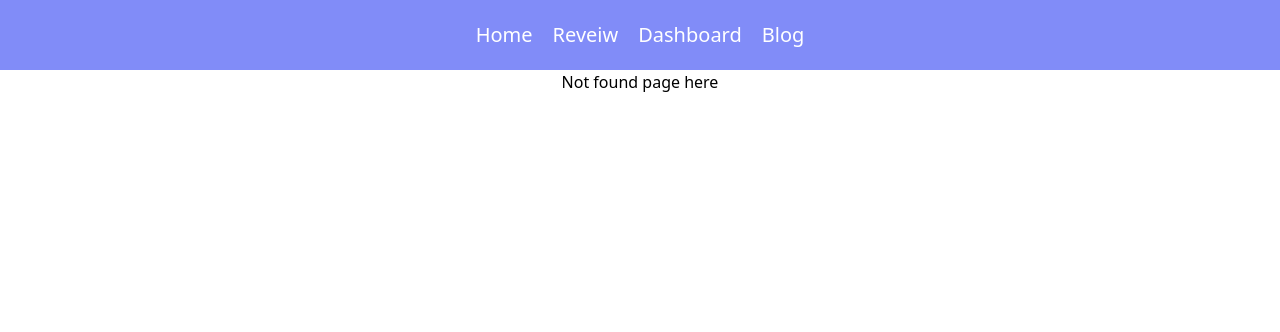
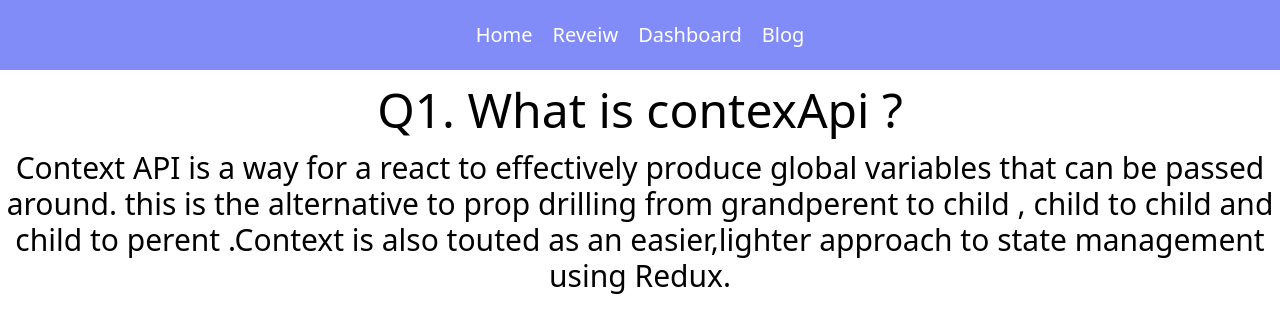
Before and after one commit to sagor15/product-analysists, a React (Create React App) app: page /blog in a window 1280 px wide. Before the commit this address had no page. Shown: the top 332 px of the page. Built offline with nearby package versions, Linux system fonts and the light colour scheme.

Commit message:
added a charts and netlify 404 solve

```diff
--- a/src/App.js
+++ b/src/App.js
@@ -1,5 +1,7 @@
 import { Route, Routes } from "react-router-dom";
 import "./App.css";
+import Blog from "./Components/Blog/Blog";
+import Dashboard from "./Components/Dashboard/Dashboard";
 import Navber from "./Components/Navber/Navber";
 import Home from "./Components/Other/Home/Home";
 import NotFound from "./Components/Other/NotFound/NotFound";
@@ -12,6 +14,8 @@ function App() {
       <Routes>
         <Route path="/" element={<Home></Home>}></Route>
         <Route path="/home" element={<Home></Home>}></Route>
+        <Route path="/dashboard" element={<Dashboard></Dashboard>}></Route>
+        <Route path="/blog" element={<Blog></Blog>}></Route>
 
         <Route path="*" element={<NotFound></NotFound>}></Route>
       </Routes>
--- /dev/null
+++ b/src/Components/Blog/Blog.js
@@ -0,0 +1,18 @@
+import React from "react";
+
+const Blog = () => {
+  return (
+    <div>
+      <div>
+        <h2 className="text-5xl py-4">Q1. What is contexApi ?</h2>
+        <p className="text-3xl">
+          Context API is a way for a react to effectively produce global variables that can be passed around.
+          this is the alternative to prop drilling from grandperent to child , child to child and child to
+          perent .Context is also touted as an easier,lighter approach to state management using Redux.
+        </p>
+      </div>
+    </div>
+  );
+};
+
+export default Blog;
--- a/src/Components/Dashboard/Dashboard.js
+++ b/src/Components/Dashboard/Dashboard.js
@@ -1,4 +1,18 @@
 import React from "react";
+import {
+  Area,
+  AreaChart,
+  CartesianGrid,
+  Legend,
+  Line,
+  LineChart,
+  Pie,
+  PieChart,
+  ResponsiveContainer,
+  Tooltip,
+  XAxis,
+  YAxis,
+} from "recharts";
 
 const Dashboard = () => {
   const data = [
@@ -39,7 +53,33 @@ const Dashboard = () => {
       revenue: 61000,
     },
   ];
-  return <div></div>;
+  return (
+    <div className="grid grid-cols-1 md:grid-cols-2 ">
+      <LineChart width={500} height={500} data={data}>
+        <Line dataKey={"sell"}></Line>
+        <Line dataKey={"investment"}></Line>
+        <Line dataKey={"revenue"}></Line>
+        <XAxis dataKey={"month"}></XAxis>
+        <YAxis></YAxis>
+        <Tooltip></Tooltip>
+      </LineChart>
+
+      <PieChart width={500} height={500}>
+        <Pie data={data} dataKey="sell" cx="50%" cy="50%" outerRadius={60} fill="#8884d8" />
+        <Pie
+          data={data}
+          dataKey="revenue"
+          cx="50%"
+          cy="50%"
+          innerRadius={70}
+          outerRadius={90}
+          fill="#82ca9d"
+          label
+        />
+        <Tooltip></Tooltip>
+      </PieChart>
+    </div>
+  );
 };
 
 export default Dashboard;
```
Also changed, not shown: 1 other file (tests, documents, lock files or other folders).
